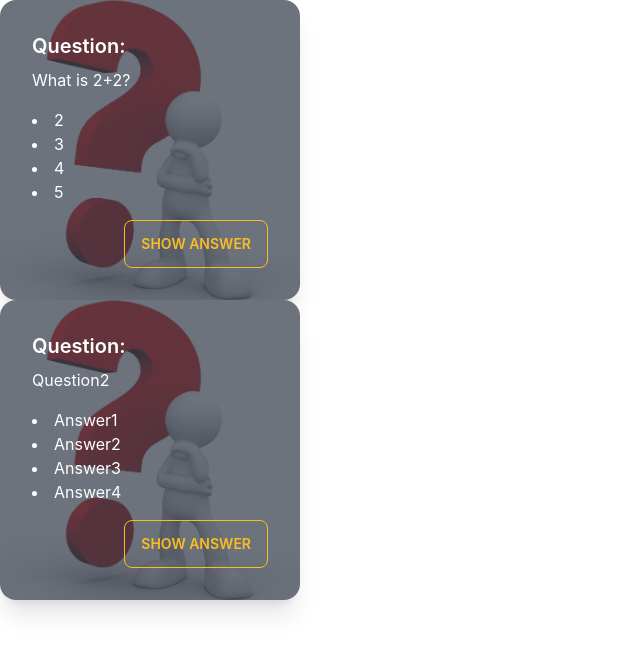
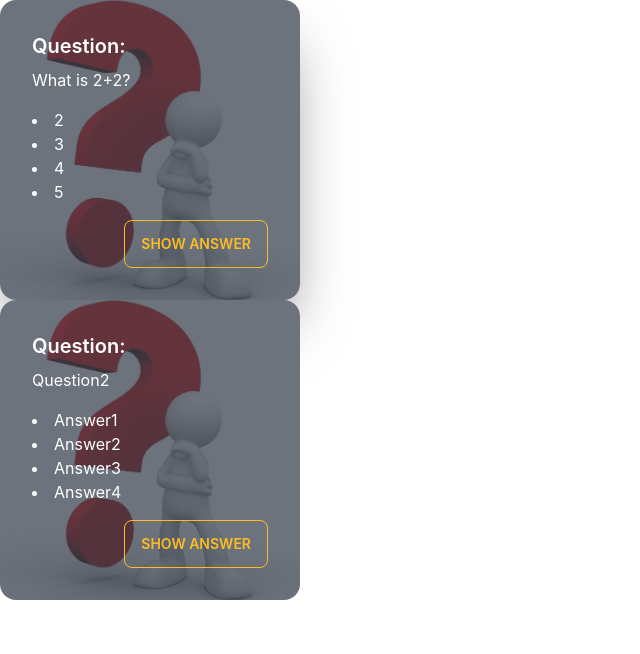
Before and after one commit to ZHANGJialiHappy/flashcardQuiz, a React (Create React App) app: page / in a window 1280 px wide. Shown: the top 654 px of the page, without its empty margins (0-640 px from the left). Built offline with nearby package versions, Linux system fonts and the light colour scheme; the HTML template or start-up script is replaced by a standard one.

Commit message:
feat: hover

```diff
--- a/src/components/Flashcard.tsx
+++ b/src/components/Flashcard.tsx
@@ -13,10 +13,10 @@ function Flashcard({ flashcard }: Props) {
   const [flip, setFlip] = useState<boolean>(false);
 
   return (
-    <div className="w-[300px] h-[300px] bg-transparent perspective">
-      <div className={`relative preserve-3d w-full h-full duration-1000 ${flip ? 'my-rotate-y-180' : ''}`}>
+    <div className="w-[300px] h-[300px] bg-transparent group">
+      <div className={`relative preserve-3d w-full h-full duration-1000 transform group-hover:my-translate-2 ${flip ? 'flip' : ''}`}>
 
-        <div className="card bg-base-100 shadow-xl image-full absolute backface-hidden w-full h-full">
+        <div className="card bg-base-100 image-full absolute backface-hidden w-full h-full group-hover:shadow-[0_35px_60px_-15px_rgba(0,0,0,0.5)]">
           <figure><img src={question} alt="Question" className="w-[300px]" /></figure>
           <div className="card-body">
             <h2 className="card-title">Question:</h2>
@@ -32,7 +32,7 @@ function Flashcard({ flashcard }: Props) {
 
         </div>
 
-        <div className="card bg-base-100 shadow-xl image-full absolute backface-hidden w-full h-full my-rotate-y-180">
+        <div className="card bg-base-100 shadow-xl image-full absolute backface-hidden w-full h-full my-rotate-y-180 hover:shadow-[0_35px_60px_-15px_rgba(0,0,0,0.3)]">
           <figure><img src={answer} alt="Answer" className="w-[300px]" /></figure>
           <div className="card-body">
             <h2 className="card-title">Answer:</h2>
--- a/src/customize/flashcard.css
+++ b/src/customize/flashcard.css
@@ -18,3 +18,15 @@
     -webkit-backface-visibility: hidden;
     backface-visibility: hidden;
 }
+
+.transform {
+    transform: perspective(1000px) rotateY(var(--rotate-y, 0)) translateY(var(--translate-y, 0));
+}
+
+.group:hover .group-hover\:my-translate-2 {
+    --translate-y: 2px;
+  }
+
+  .flip {
+    --rotate-y: 180deg;
+  }
```
